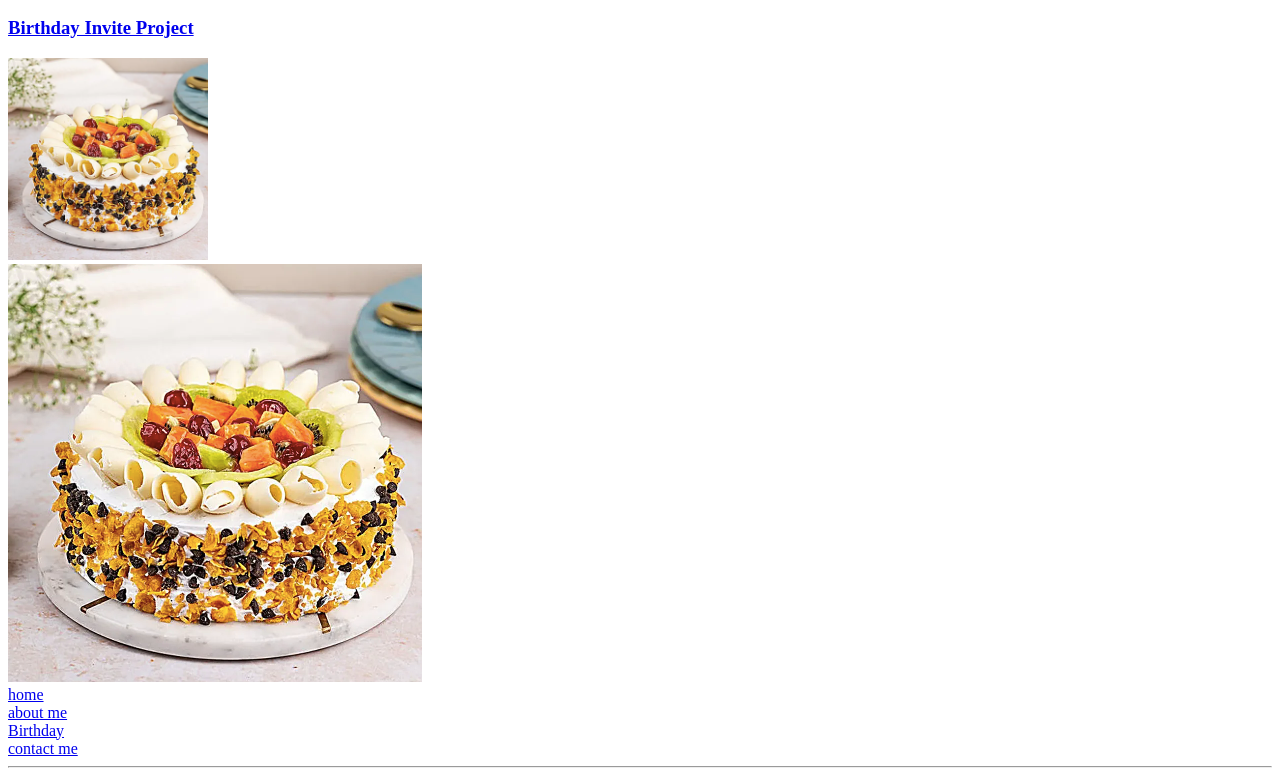
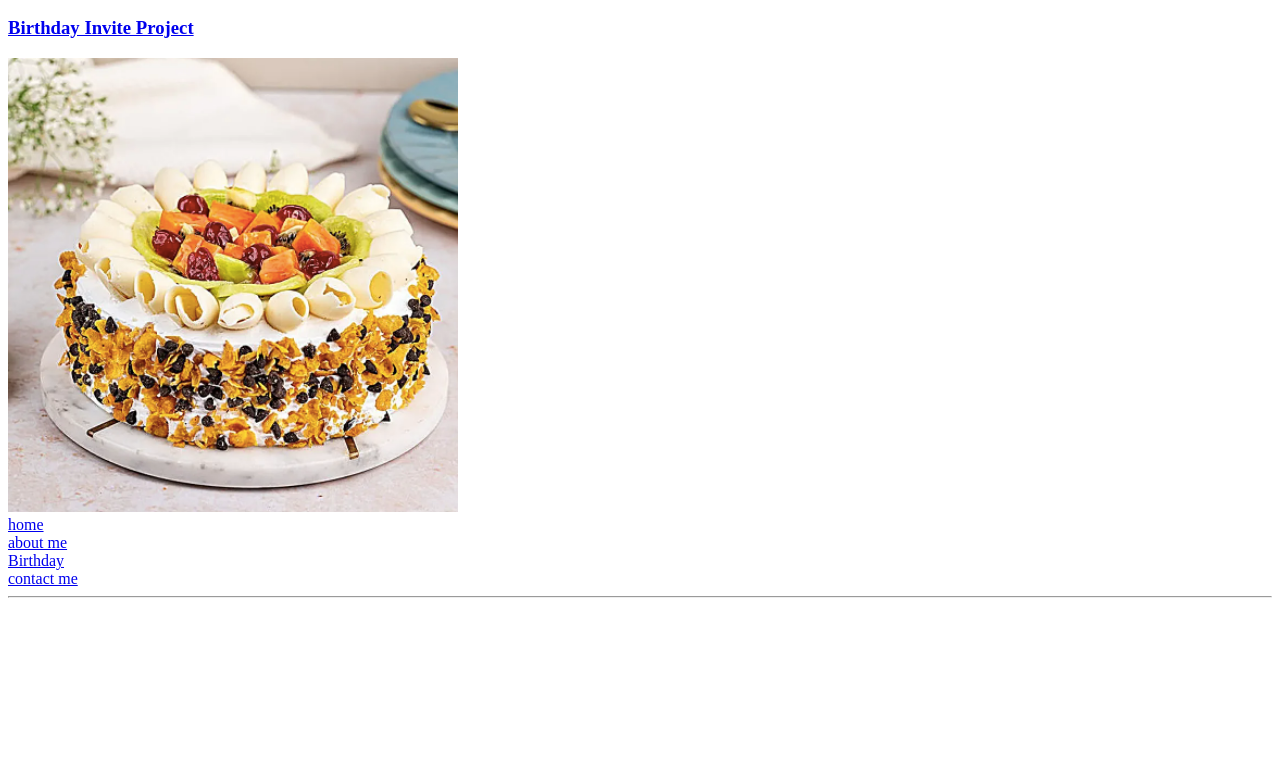
Before and after one commit to nazi07/Nimzam, a plain HTML site: page index.html in a window 1280 px wide. Shown: the part 533-1309 px from the top of the page. After the commit the page ends 1139 px from the top, so only its background shows below. Drawn offline with Linux system fonts and the light colour scheme.

Commit message:
Add files via upload

```diff
--- a/index.html
+++ b/index.html
@@ -18,9 +18,8 @@
     <!-- Add an image of yourself that links to the about page -->
 
     <a href="./public/birthday index.html"><h3>Birthday Invite Project</h3></a>
-    <a href="./public/birthday index.html" ><img src="./assets/image/cake.jpg" width="200" alt=""/></a>
-    <br>
-    <a href="./public/birthday index.html"><img src="./cake.jpg" alt=""></a> <br>
+    <a href="./public/birthday index.html" ><img src="./assets/image/cake.jpg" width="450" alt=""/></a>
+</a> <br>
     <a href="index.html">home</a><br>
     <a href=""></a>
     <a href="./public/about.html">about me</a><br>
```
